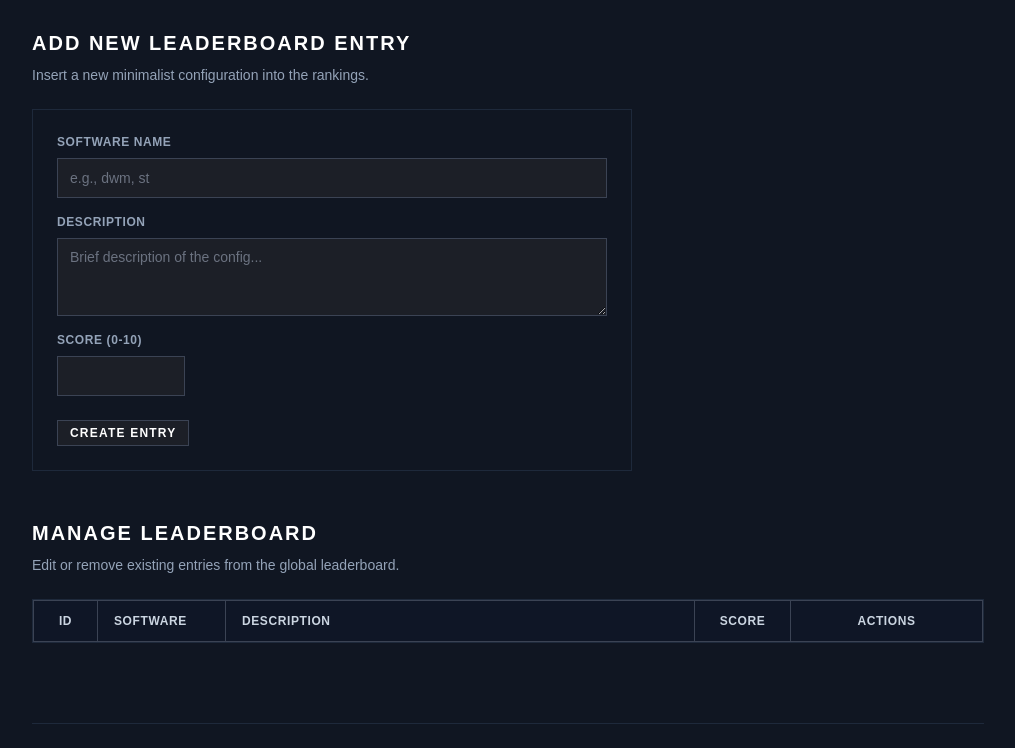
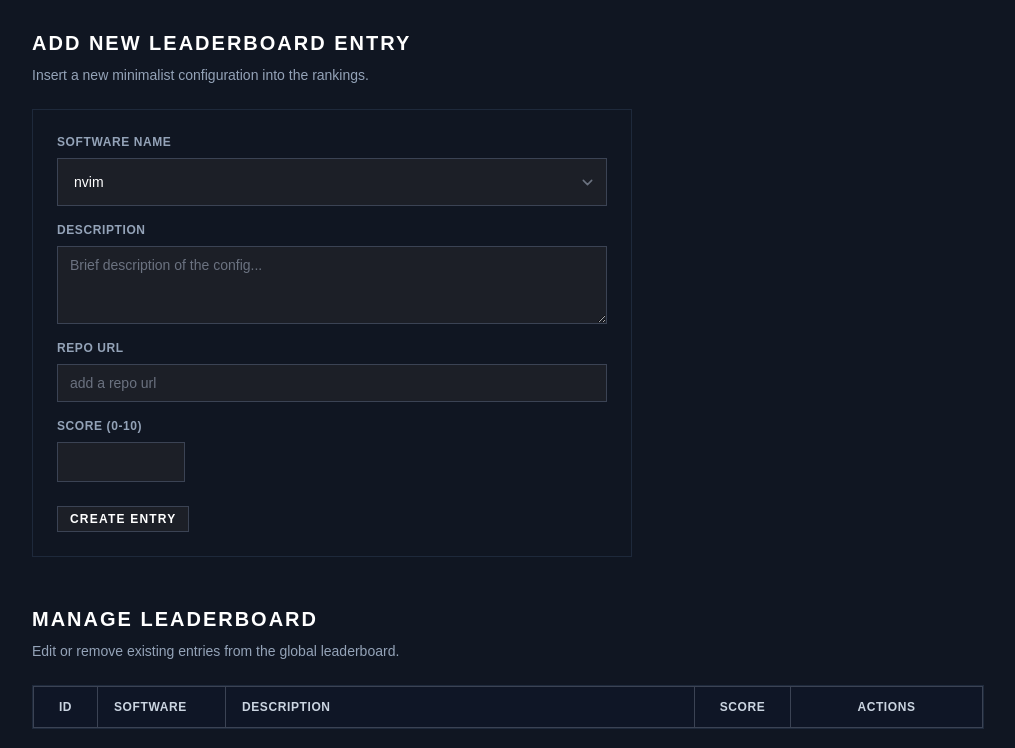
Before and after one commit to GoofyGoblin/jsa, a plain HTML site: page admin_dashboard.html in a window 1280 px wide. Shown: the part 120-868 px from the top of the page, without its empty margins (132-1147 px from the left). Drawn offline with nearby package versions, Linux system fonts and the light colour scheme; no server answers.

Commit message:
change the input field to option field in admin_dashboard html

```diff
--- a/admin_dashboard.html
+++ b/admin_dashboard.html
@@ -56,7 +56,6 @@
 		<header class="border-b border-slate-300 dark:border-slate-800 pb-4 mb-8">
 			<div class="flex flex-col gap-4">
 				<div class="flex items-center gap-2">
-					<span aria-hidden="true" class="material-symbols-outlined text-primary">admin_panel_settings</span>
 					<h1 class="text-2xl font-bold tracking-tight text-slate-900 dark:text-white uppercase">
 						Admin Dashboard
 					</h1>
@@ -84,16 +83,27 @@
 					<div class="flex flex-col gap-2">
 						<label class="text-xs font-bold uppercase tracking-wider text-slate-600 dark:text-slate-400">Software
 							Name</label>
-						<input required
-							class="form-input w-full rounded-none border border-slate-300 dark:border-[#3b4354] bg-white dark:bg-[#1c1f27] text-slate-900 dark:text-white focus:ring-1 focus:ring-primary focus:border-primary h-10 px-3 text-sm"
-							placeholder="e.g., dwm, st" type="text" id="software-name" />
+						<select
+							class="form-input w-full rounded-none border border-gray-300 dark:border-[#3b4354] bg-white dark:bg-[#1c1f27] text-gray-900 dark:text-white focus:ring-1 focus:ring-primary focus:border-primary h-12 px-4 text-sm"
+							id="select">
+							<option value="nvim">nvim</option>
+							<option value="dwm">dwm</option>
+						</select>
 					</div>
+
 					<div class="flex flex-col gap-2">
 						<label
 							class="text-xs font-bold uppercase tracking-wider text-slate-600 dark:text-slate-400">Description</label>
 						<textarea required
 							class="form-input w-full rounded-none border border-slate-300 dark:border-[#3b4354] bg-white dark:bg-[#1c1f27] text-slate-900 dark:text-white focus:ring-1 focus:ring-primary focus:border-primary px-3 py-2 text-sm"
 							placeholder="Brief description of the config..." id="software-desc" rows="3"></textarea>
+					</div>
+					<div class="flex flex-col gap-2">
+						<label class="text-xs font-bold uppercase tracking-wider text-slate-600 dark:text-slate-400">repo
+							url</label>
+						<input required
+							class="form-input w-full rounded-none border border-slate-300 dark:border-[#3b4354] bg-white dark:bg-[#1c1f27] text-slate-900 dark:text-white focus:ring-1 focus:ring-primary focus:border-primary px-3 py-2 text-sm"
+							placeholder="add a repo url" id="repo-url" />
 					</div>
 					<div class="flex flex-col gap-2 w-32">
 						<label class="text-xs font-bold uppercase tracking-wider text-slate-600 dark:text-slate-400">Score
--- a/js/admin.mjs
+++ b/js/admin.mjs
@@ -6,6 +6,9 @@ const getEditedSoftwareName = document.getElementById("edit-software-name");
 const getEditedSoftwareDesc = document.getElementById("edit-software-desc");
 const getEditedSoftwareScore = document.getElementById("edit-software-score");
 const url = "http://localhost:3030/dotfiles";
+const getAddedSoftwareName = document.getElementById("software-name");
+const getAddedSoftwareDesc = document.getElementById("software-desc");
+const getAddedRepoUrl = document.getElementById("repo-url");
 let currentId;
 let currentRepoUrl;
 let currentUserId;
```
